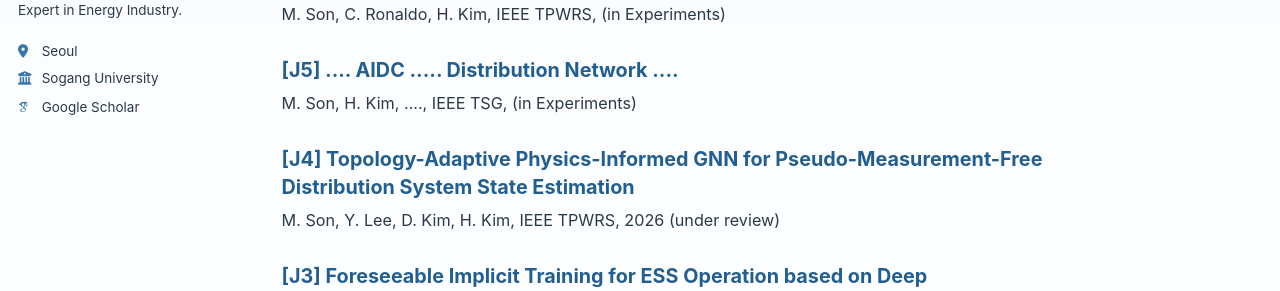
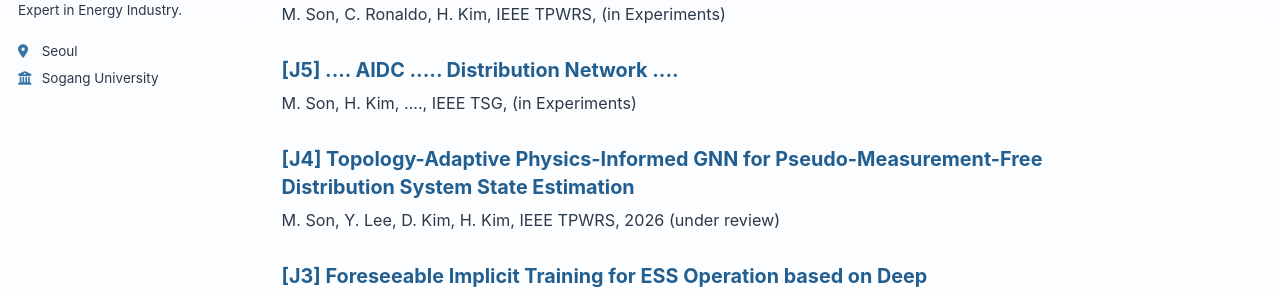
Before and after one commit to powerflow77/powerflow77.github.io, a Jekyll site: the page built from _pages/publications.html, in a window 1280 px wide. Shown: the part 369-660 px from the top of the page. Built offline with Jekyll 4.4.1, drawn with Linux system fonts in a browser that asks for light colours; some web fonts are replaced; a script that is not in the unit is left out.

Commit message:
Hide Scholar link on Publications page

```diff
--- a/_includes/author-profile.html
+++ b/_includes/author-profile.html
@@ -44,7 +44,7 @@
       {% if author.arxiv %}
         <li><a href="{{ author.arxiv }}"><i class="ai ai-arxiv ai-fw icon-pad-right"></i>arXiv</a></li>
       {% endif %}
-      {% if author.googlescholar %}
+      {% if author.googlescholar and page.hide_google_scholar != true %}
         <li><a href="{{ author.googlescholar }}"><i class="ai ai-google-scholar ai-fw icon-pad-right"></i>Google Scholar</a></li>
       {% endif %}
       {% if author.semantic %}
--- a/_pages/publications.html
+++ b/_pages/publications.html
@@ -3,6 +3,7 @@ title: "Publications"
 permalink: /publications/
 layout: single
 author_profile: true
+hide_google_scholar: true
 ---
 
 <ul class="publication-list">
```
